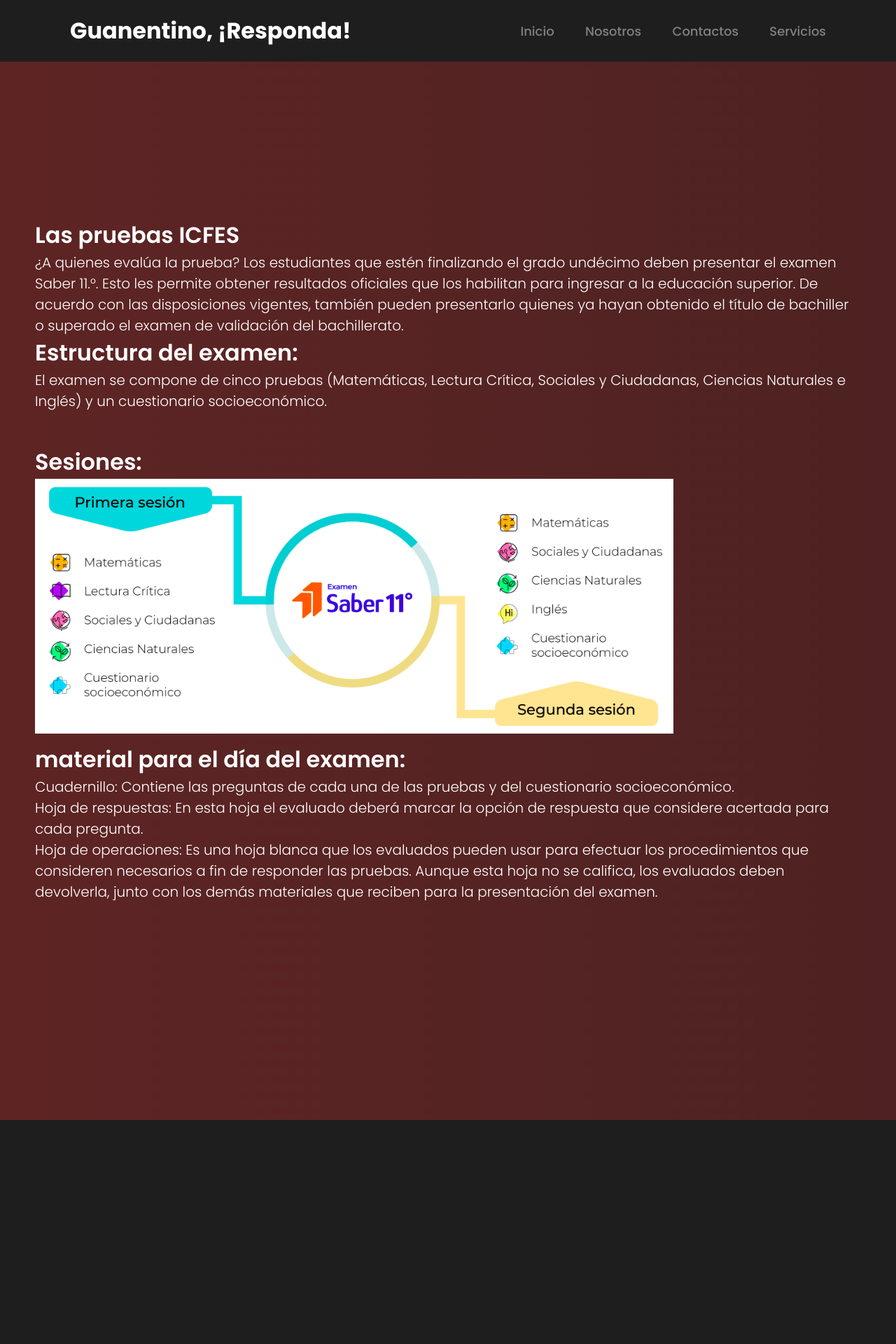
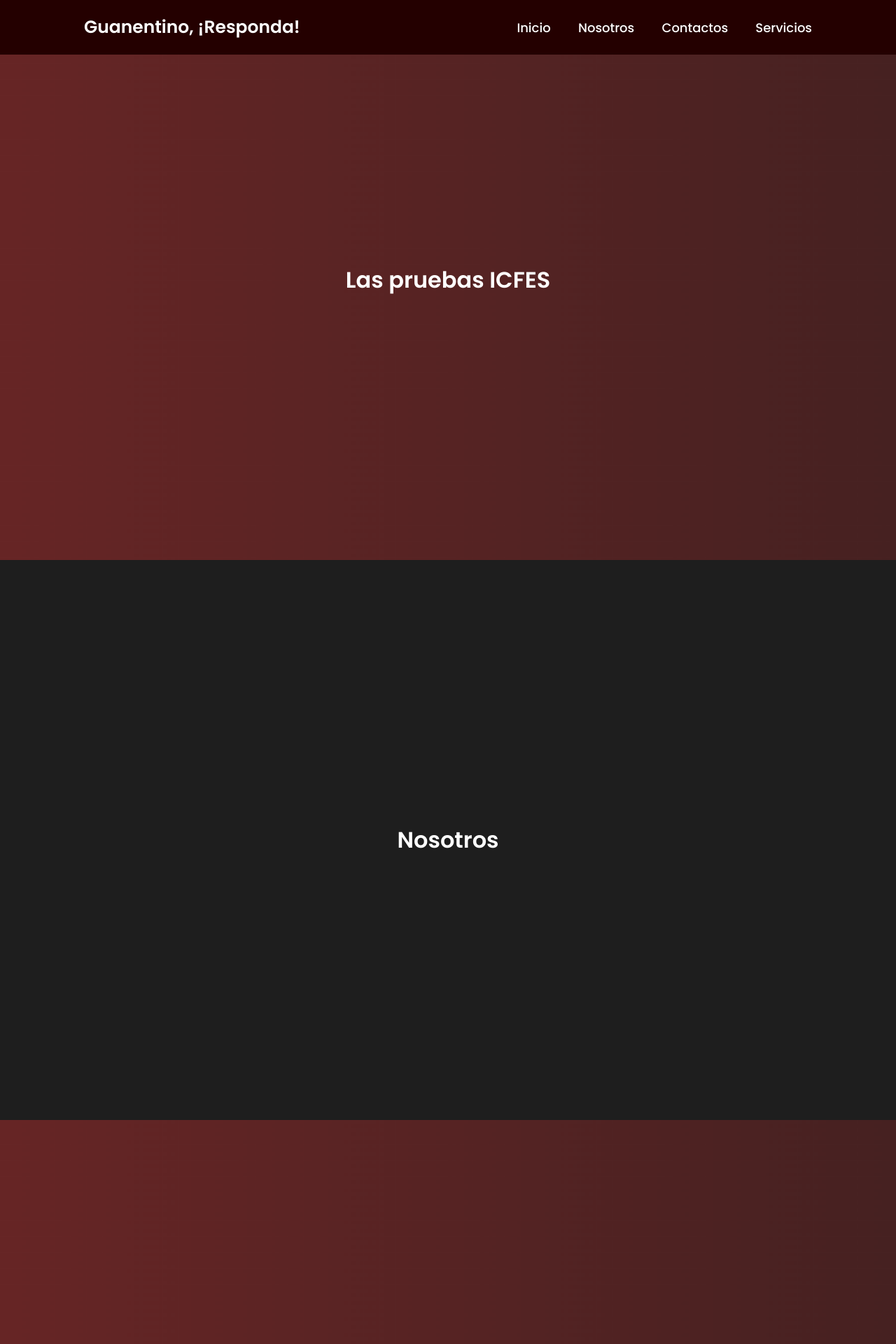
Before and after one commit to fsadriann/guanentino_responda, a PHP site: page / in a window 1280 px wide. Shown: the top 1920 px of the page at 70% size. Run offline with PHP 8.4, Linux system fonts and the light colour scheme.

Commit message:
corrigiendo errores

```diff
--- a/css/styles.css
+++ b/css/styles.css
@@ -5,6 +5,19 @@
     padding: 0;
     box-sizing: border-box;
     font-family:'Poppins', sans-serif;
+}
+
+header {
+    position: fixed;
+    top: 0;
+    left: 0;
+    width: 100%;
+    padding:  20px 120px;
+    background: #240000;
+    display: flex;
+    justify-content: space-between;
+    align-items: center;
+    z-index: 100;
 }
 
 body {
@@ -15,48 +28,35 @@ body {
     background-position: center;
 }
 
-.header {
-    position: fixed;
-    top: 0;
-    left: 0;
-    width: 100%;
-    padding:  20px 100px;
-    background: #1e1e1e;
-    display: flex;
-    justify-content: space-between;
-    align-items: center;
-    z-index: 100;
-}
 
 .logo {
-    font-size: 32px;
+    font-size: 25px;
     color: #fff;
     text-decoration: none;
-    font-weight: 700;
+    font-weight: 600;
 }
 
 nav a {
-    position: relative;
     font-size: 18px;
-    color: gray;
+    color: #fff;
+    text-decoration: none;
     font-weight: 500;
-    text-decoration: none;
-    margin-left: 40px;
+    margin-left: 35px;
     transition: .3s;
 }
 
-nav a:hover,
-nav a.active{
-    color: #fff;
+nav a:hover, nav a.active{
+    color: #0ef;
 }
 
+
 section {
-    min-height: 200vh;
+    min-height: 100vh;
     display: flex;
-    justify-content: left;
+    justify-content: center;
+    align-items: center;
     padding-left: 50px;
     padding-right: 50px;
-    align-items: center;
     background: transparent;
     font-size: 32px;
     color:#fff;
@@ -66,6 +66,7 @@ section {
 section:nth-child(odd){
     background: #1e1e1e;
 }
+
 p{
     font-weight: 300;
     font-size: 20px;
--- a/index.html
+++ b/index.html
@@ -8,11 +8,11 @@
     <link rel="icon" href="img/gato.png">
 
 </head>
-<body class="body">
-    <header class="header">
+<body>
+    <header>
         <a href="#" class="logo">Guanentino, ¡Responda!</a>
 
-        <nav class="navbar">
+        <nav>
             <a href="#home" class="active">Inicio</a>
             <a href="#us">Nosotros</a>
             <a href="#contact">Contactos</a>
@@ -20,57 +20,14 @@
         </nav>
     </header>
 
-    <section class="row" id="home">
-        <aside>
-            Las pruebas ICFES <br>
-            <p>¿A quienes evalúa la prueba?
-
-                Los estudiantes que estén finalizando el grado undécimo
-                deben presentar el examen Saber 11.°. Esto les permite obtener
-                resultados oficiales que los habilitan para ingresar a la educación
-                superior. De acuerdo con las disposiciones vigentes, también
-                pueden presentarlo quienes ya hayan obtenido el título de
-                bachiller o superado el examen de validación del bachillerato.
-                </p>
-            Estructura del examen:
-            <br>
-            <p>El examen se compone de cinco pruebas (Matemáticas, Lectura
-                Crítica, Sociales y Ciudadanas, Ciencias Naturales e Inglés) y
-                un cuestionario socioeconómico.
-                </p>
-                <br>
-            Sesiones:
-            <br>
-            <img src="img/sesiones.png" alt="sesiones">
-            <br>
-            material para el día del examen:
-            <p>
-                Cuadernillo:
-                Contiene las preguntas de cada una de las pruebas y
-                del cuestionario socioeconómico.
-                <br>
-            Hoja de respuestas:
-                En esta hoja el evaluado deberá marcar la opción
-                de respuesta que considere acertada para cada
-                pregunta.
-                <br>
-            Hoja de operaciones:
-                Es una hoja blanca que los evaluados pueden usar
-                para efectuar los procedimientos que consideren
-                necesarios a fin de responder las pruebas. Aunque
-                esta hoja no se califica, los evaluados deben
-                devolverla, junto con los demás materiales que
-                reciben para la presentación del examen.
-
-
-            </p>
-        </aside>
+    <section id="home">
+            Las pruebas ICFES
     </section>
     <section id="us">Nosotros</section>
     <section id="contact">Contactos</section>
     <section id="services">Servicios</section>
 
-    <script src="script.js"></script>
+    <script src="js/script1.js"></script>
 
 </body>
 </html>
--- a/script.js
+++ b/js/script1.js
@@ -3,7 +3,7 @@ let navLinks = document.querySelectorAll('header nav a');
 
 window.onscroll = () => {
     sections.forEach(sec =>{
-        let top = window.scrollY
+        let top = window.scrollY;
         let offset = sec.offsetTop - 150;
         let height = sec.offsetHeight;
         let id = sec.getAttribute('id');
@@ -11,7 +11,7 @@ window.onscroll = () => {
         if(top >= offset && top < offset + height) {
             navLinks.forEach(links => {
                 links.classList.remove('active');
-                document.querySelector('header nav a [href * = ' + id + ']').classList.add('active');
+                document.querySelector('header nav a [href*=' + id + ']').classList.add('active');
             });
         };
     });
```
Also changed, not shown: pipipi.html (added, +27 -0 lines).
